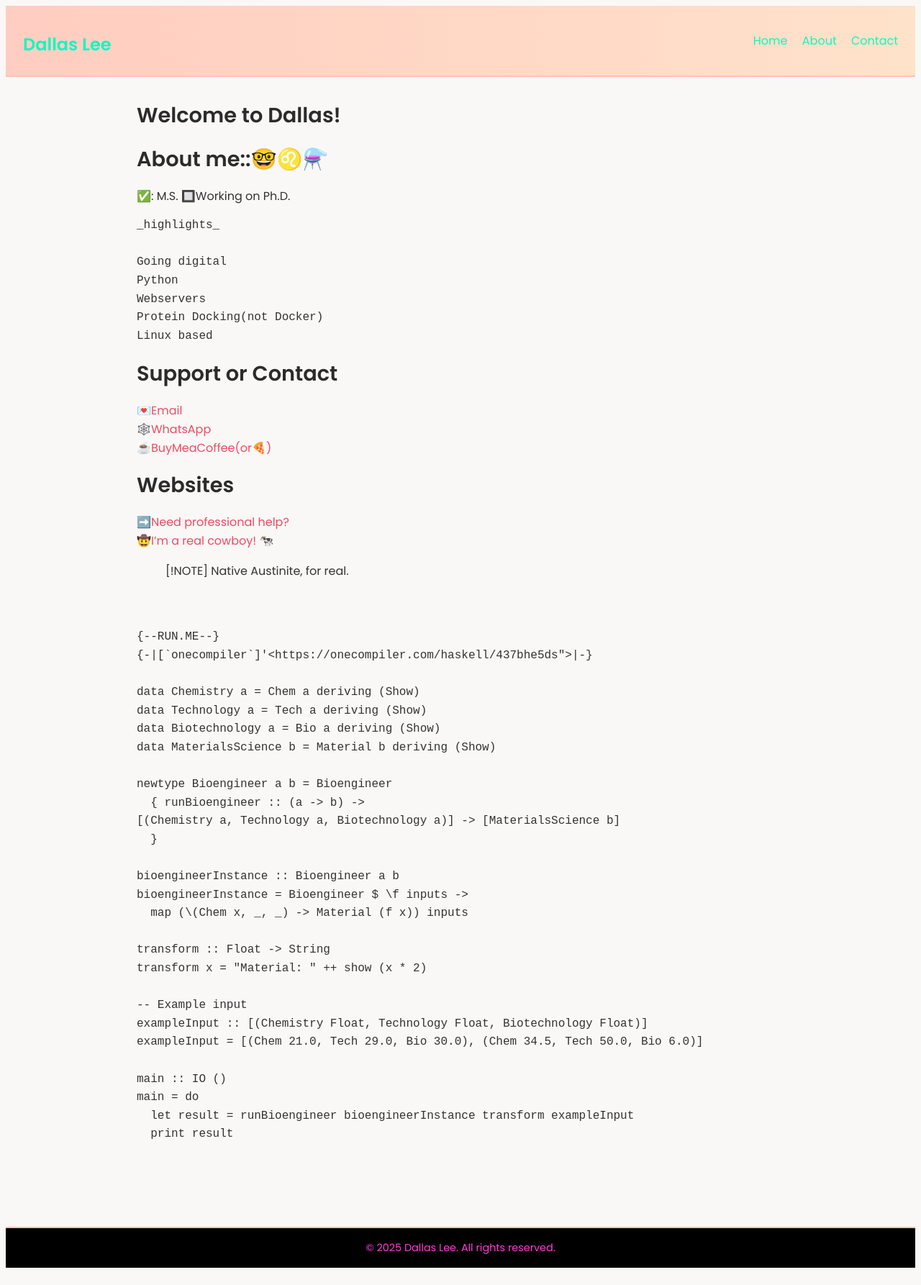
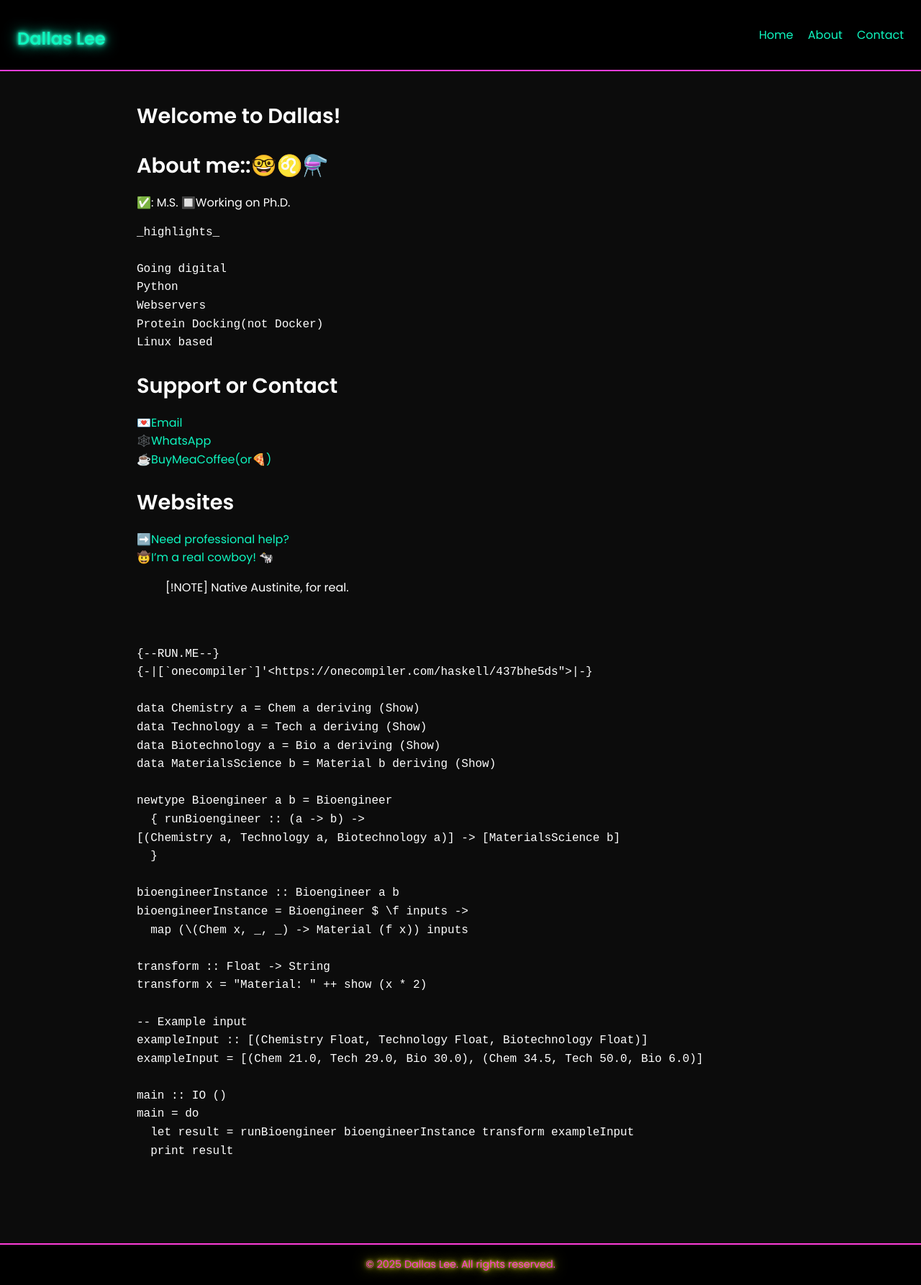
Before and after one commit to text70/dlee.github.io, a Jekyll site: the page built from README.md, in a window 1280 px wide. Shown: the whole page at 72% size. Built offline with Jekyll 4.4.1, drawn with Linux system fonts in a browser that asks for light colours; our own code applies the rules of GitHub Pages for plain Markdown files.

Commit message:
Update style.scss

```diff
--- a/assets/css/style.scss
+++ b/assets/css/style.scss
@@ -14,67 +14,80 @@
 
 /* 1. Base & Typography */
 
+/* 8. Cards & Highlights */
 
+/*
+-------------------------------------------------------
+  Jekyll Theme: "Neon Hearts & Minds"
+  Author: Dal
+  Description: Dark theme with neon accents,
+               refactored into SCSS.
+-------------------------------------------------------
+*/
+
+/* 1. Variables & Imports */
+
+
+// Neon & Dark Theming
+$font-family-base: 'Poppins', sans-serif;
+$color-dark-bg: #0c0c0c;
+$color-base-text: #ffffff;
+$color-primary-neon: #0ef7c0;  // Neon teal
+$color-secondary-neon: #fe3dda; // Neon magenta
+$color-accent-neon: #ffec00;   // Neon yellow
+$transition-base: 0.3s ease-in-out;
+
+/* Subtle glow effect mixin */
+@mixin neon-glow($color) {
+  text-shadow: 0 0 4px lighten($color, 10%), 0 0 10px $color, 0 0 20px $color;
+}
+
+/* 2. Base Reset & Typography */
 
 html,
 body {
-  margin: 1;
+  margin: 0;
   padding: 0;
-  font-family: 'Poppins', sans-serif;
-  background-color: #faf8f7;
-  color: #333;
+  font-family: $font-family-base;
+  background-color: $color-dark-bg;
+  color: $color-base-text;
   line-height: 1.6;
   font-size: 16px;
-}
 
-/* Smooth font rendering for a crisp look */
-body {
+  // Smooth font rendering
   -webkit-font-smoothing: antialiased;
   -moz-osx-font-smoothing: grayscale;
 }
 
-/* 2. Headers & Titles */
+/* Headings */
+h1, h2, h3, h4, h5, h6 {
+  margin-top: 0.8em;
+  margin-bottom: 0.3em;
+  color: $color-base-text;
+  font-weight: 600;
+}
+h1 {
+  font-size: 2.2rem;
+  text-align: center;
+  @include neon-glow($color-secondary-neon);
+}
+h2 { font-size: 1.8rem; }
+h3 { font-size: 1.4rem; }
 
-h1,
-h2,
-h3,
-h4,
-h5,
-h6 {
-  margin: 0.5em 0 0.3em;
-  font-weight: 600;
-  color: #2b2b2b;
+/* 3. Links */
+a {
+  color: $color-primary-neon;
+  text-decoration: none;
+  transition: $transition-base;
+
+  &:hover,
+  &:focus {
+    color: lighten($color-primary-neon, 10%);
+    text-decoration: underline;
+  }
 }
 
-h1 {
-  font-size: 2.2rem;
-  margin-top: 0.8em;
-  text-align: center;
-}
-
-h2 {
-  font-size: 1.8rem;
-}
-
-h3 {
-  font-size: 1.4rem;
-}
-
-/* 3. Links */
-
-a {
-  color: #ef4a61;
-  text-decoration: none;
-  transition: 0.3s ease;
-}
-
-a:hover,
-a:focus {
-  text-decoration: underline;
-  color: #dd2b4a;
-}
-
-/* 4. Main Container */
+/* 4. Containers & Layout */
 
 .container {
   max-width: 900px;
@@ -83,118 +96,110 @@ a:focus {
 }
 
 /* 5. Navigation Bar */
-
 .navbar {
-  background: linear-gradient(to right, #ffcdc1, #ffe2ca);
+  background-color: darken($color-dark-bg, 15%);
   padding: 0.6rem 1rem;
-  border-bottom: 2px solid #ffc2b3;
+  border-bottom: 2px solid $color-secondary-neon;
   display: flex;
   justify-content: space-between;
   align-items: center;
-}
 
   .navbar-brand {
     font-size: 1.5rem;
     font-weight: 600;
-  color: #6f3d2e; /* Slightly earthy, warm */
+    color: $color-primary-neon;
+    @include neon-glow($color-primary-neon);
+
+    &:hover {
+      color: lighten($color-primary-neon, 10%);
+    }
   }
 
-.navbar a {
-  color: #6f3d2e;
+  a {
+    color: $color-base-text;
     margin: 0 0.5rem;
+
+    &:hover {
+      color: $color-primary-neon;
+      @include neon-glow($color-primary-neon);
+      text-decoration: none;
+    }
+  }
 }
 
 /* 6. Buttons */
-
 button,
 .btn {
-  background-color: #ef4a61;
-  color: #fff;
+  background-color: $color-secondary-neon;
+  color: $color-dark-bg;
   padding: 0.6rem 1rem;
   border: none;
   border-radius: 4px;
   font-weight: 500;
   cursor: pointer;
-  transition: background-color 0.3s ease;
+  transition: background-color $transition-base;
+
+  &:hover {
+    background-color: lighten($color-secondary-neon, 10%);
   }
-
-button:hover,
-.btn:hover {
-  background-color: #d6304a;
 }
 
 /* 7. Footer */
-
 .footer {
   margin-top: 2rem;
   padding: 1rem;
   text-align: center;
-  background-color: #ffcdc1;
-  color: #6f3d2e;
+  background-color: darken($color-dark-bg, 20%);
+  color: $color-accent-neon;
   font-size: 0.9rem;
-  border-top: 2px solid #ffc2b3;
+  border-top: 2px solid $color-secondary-neon;
+  @include neon-glow($color-accent-neon);
 }
 
 /* 8. Cards & Highlights */
-
 .card {
-  background-color: #fff;
-  border: 1px solid #ffcec0;
+  background-color: darken($color-dark-bg, 10%);
+  border: 1px solid $color-secondary-neon;
   border-radius: 6px;
   margin: 1rem 0;
   padding: 1rem;
-  box-shadow: 0 2px 6px rgba(0,0,0,0.05);
-  transition: transform 0.3s ease, box-shadow 0.3s ease;
-}
+  box-shadow: 0 2px 6px rgba(#000, 0.5);
+  transition: transform $transition-base, box-shadow $transition-base;
 
-.card:hover {
+  &:hover {
     transform: translateY(-2px);
-  box-shadow: 0 4px 10px rgba(0,0,0,0.07);
+    box-shadow: 0 4px 12px rgba($color-secondary-neon, 0.4);
   }
 
   .card-title {
     font-size: 1.2rem;
     margin-bottom: 0.5rem;
+    color: $color-accent-neon;
+    @include neon-glow($color-accent-neon);
+  }
 }
 
 /* 9. Utility Classes */
 
-.text-center {
-  text-align: center;
-}
+.text-center { text-align: center; }
+.text-right  { text-align: right; }
+.text-left   { text-align: left; }
 
-.text-right {
-  text-align: right;
-}
-
-.text-left {
-  text-align: left;
-}
-
-/* 10. Sweet Touch: Subtle Animations */
-
+/* Subtle fade-in animation */
 @keyframes fadeIn {
   0%   { opacity: 0; }
   100% { opacity: 1; }
 }
-
 .fade-in {
   animation: fadeIn 0.6s ease-in-out;
 }
 
-/* 11. Media Queries: Responsiveness */
-
+/* 10. Media Queries */
 @media (max-width: 768px) {
   .navbar,
   .container {
     padding: 0.5rem;
   }
-
-  h1 {
-    font-size: 1.8rem;
+  h1 { font-size: 1.8rem; }
+  .navbar-brand { font-size: 1.3rem; }
 }
-
-  .navbar-brand {
-    font-size: 1.3rem;
-  }
-}
```
Lines whose indentation alone changed are shown as unchanged.
